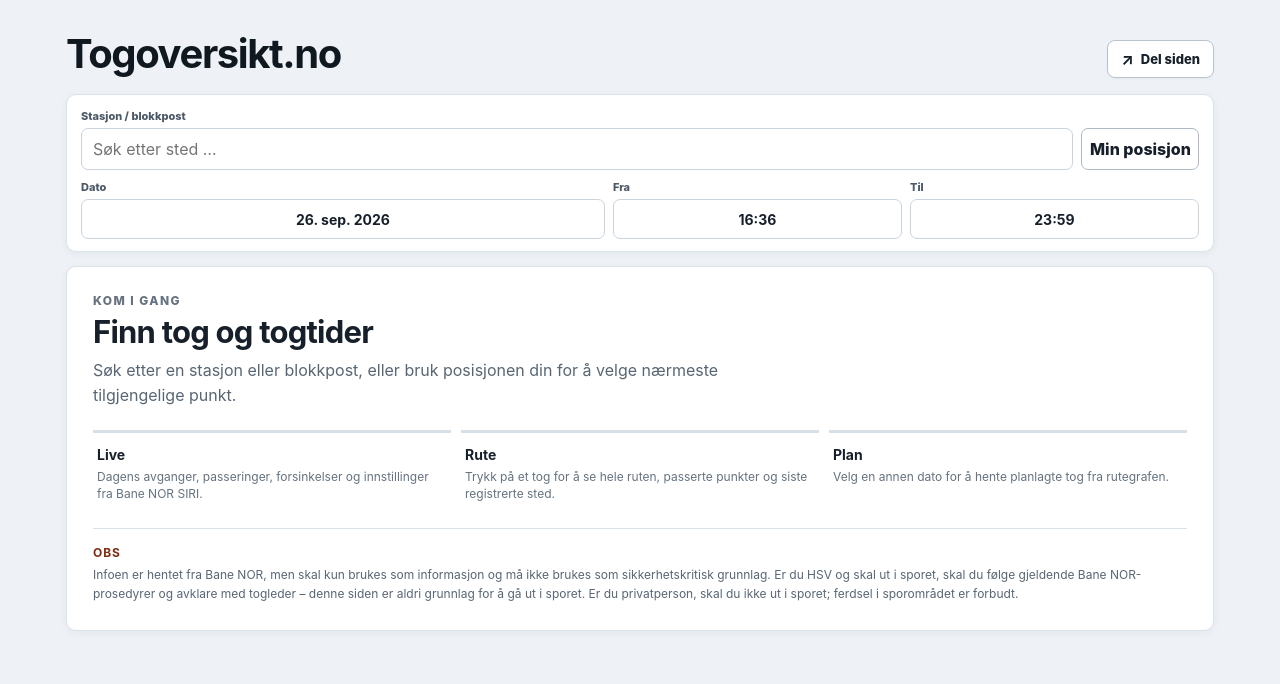
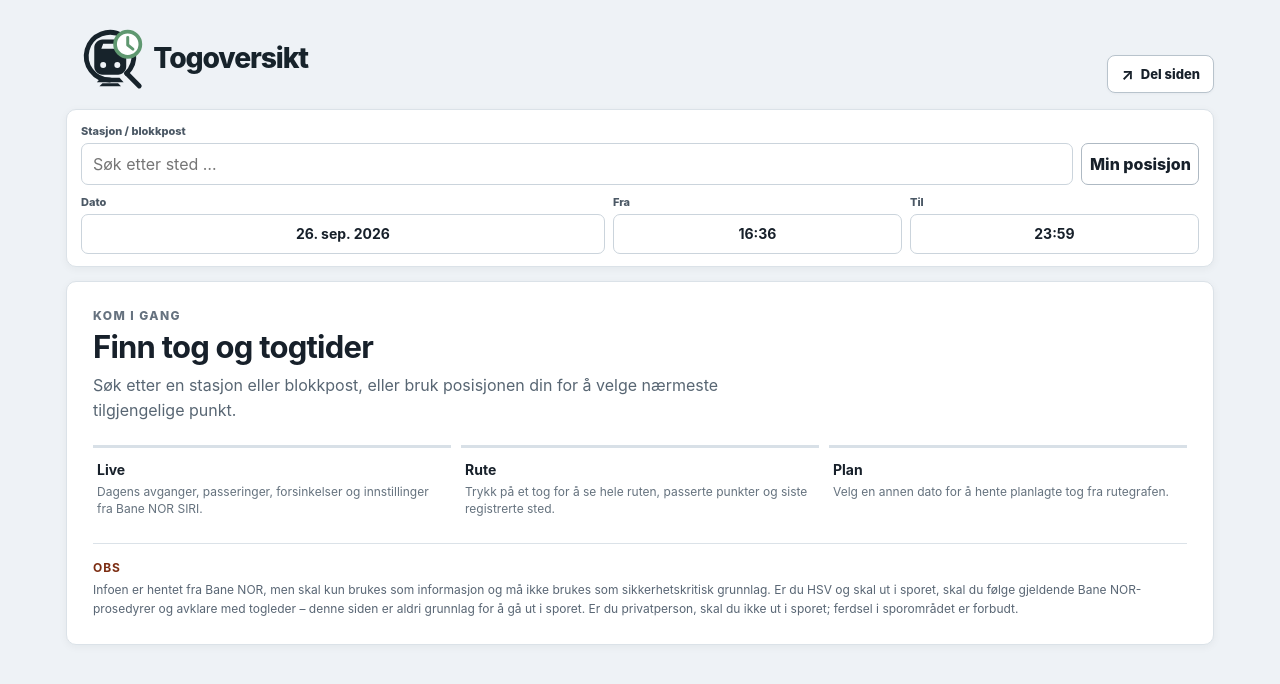
Before and after one commit to sudojohnas/Togoversikt, a website: page public/index.html in a window 1280 px wide. Drawn offline with Linux system fonts and the light colour scheme.

Commit message:
Use Togoversikt logo in header

```diff
--- a/public/index.html
+++ b/public/index.html
@@ -10,7 +10,7 @@
 <body>
   <main class="wrap">
     <header class="topbar">
-      <div><h1>Togoversikt.no</h1></div>
+      <div><h1 style="margin:0;line-height:0"><a href="/" aria-label="Togoversikt – forsiden"><img src="/logo.svg" alt="Togoversikt" style="display:block;width:clamp(210px,28vw,290px);height:auto"></a></h1></div>
       <button id="share" class="share-btn" type="button" aria-label="Del Togoversikt.no"><span class="share-icon" aria-hidden="true">↗</span><span>Del siden</span></button>
     </header>
 
```
Also changed, not shown: public/logo.svg (added).
